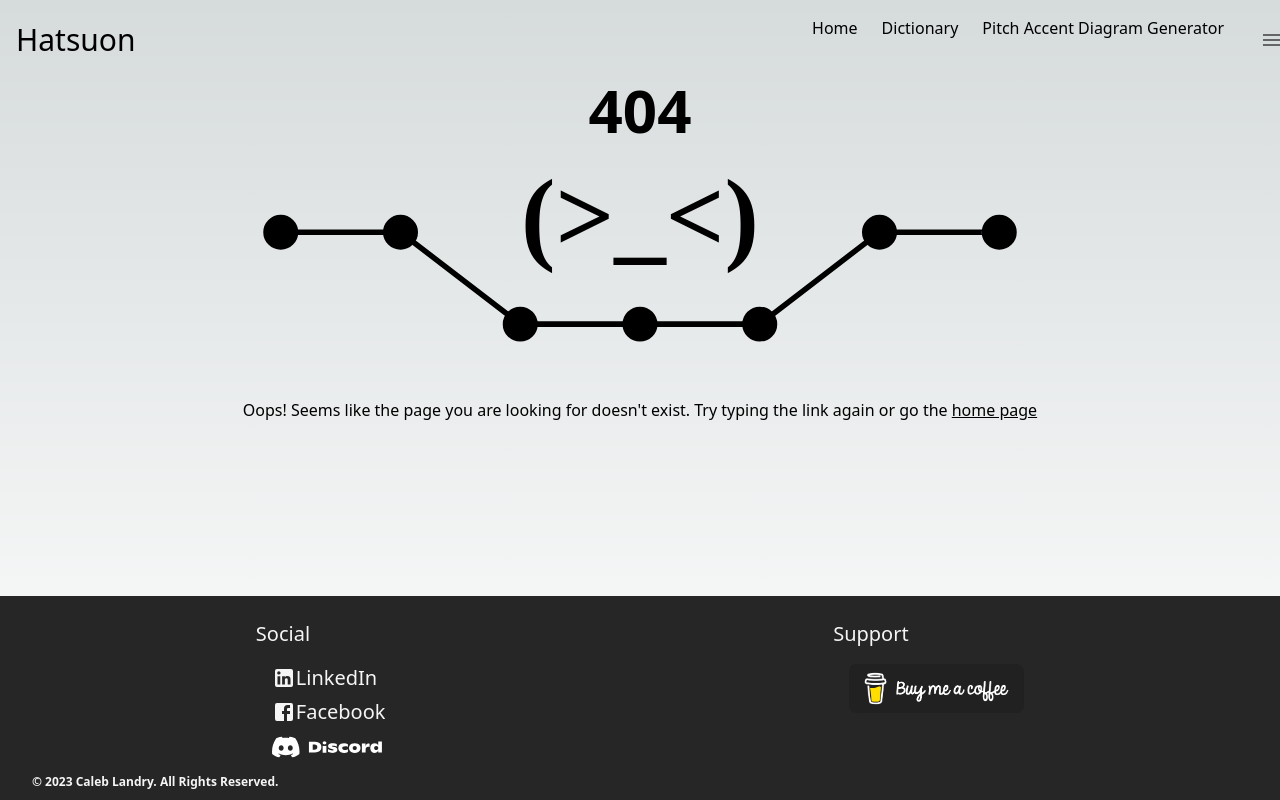
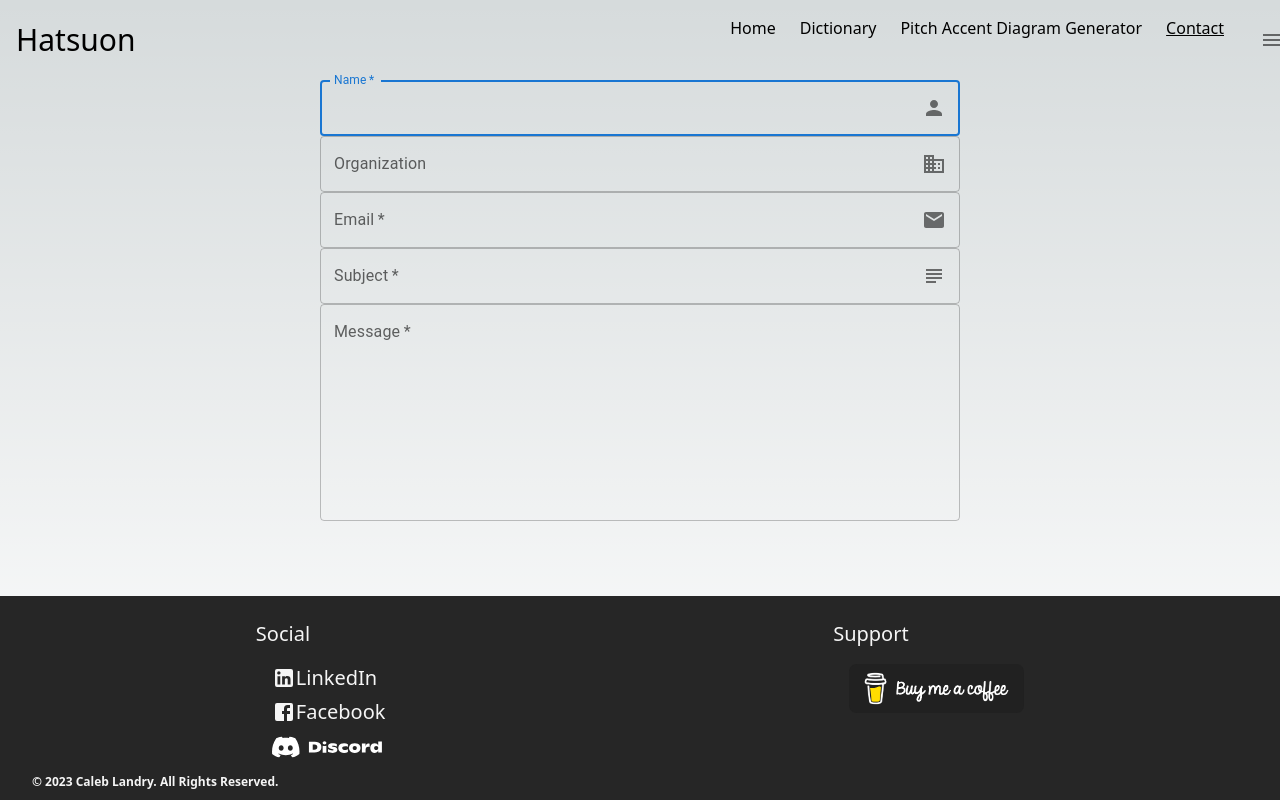
Before and after one commit to Caleblan/hatsuon_dictionary, a Next.js app: page /contact in a window 1280 px wide. Before the commit this address had no page. Built offline with nearby package versions, Linux system fonts and the light colour scheme.

Commit message:
Some random updates

```diff
--- a/components/Dictionary/SearchBar.tsx
+++ b/components/Dictionary/SearchBar.tsx
@@ -43,6 +43,7 @@ export default function DictionaryEntry({query}:input): JSX.Element {
           <OutlinedInput
             id="searchbar"
             value={searchQuery}
+            autoComplete='off'
             autoFocus={true}
             onChange={(event:any) => {
               updateSearchQuery(event.target.value)
@@ -54,7 +55,7 @@ export default function DictionaryEntry({query}:input): JSX.Element {
 
                 <Link href={
                   // Go back to dictionary homepage if nothing entered
-                  query == "" ? {pathname: '/dictionary'}
+                  searchQuery == "" ? {pathname: '/dictionary'}
                   // If new submission, go to first page results
                   : {pathname: '/dictionary/search', query: {query: searchQuery, page: 1}}}>
                   <IconButton
--- a/components/Header/Header.tsx
+++ b/components/Header/Header.tsx
@@ -39,6 +39,12 @@ export default function Header() {
                         <Link href={links.internalLinks.pitchGenerator}>Pitch Accent Diagram Generator</Link>
                     </span>
 
+                    <span className={`lg:visible sm:invisible ${router.asPath == links.internalLinks.contact ? "underline" : ""}`}>
+                        {/* <Link href="/dictionary">Dictionary</Link> */}
+                        <Link href={links.internalLinks.contact}>Contact</Link>
+                    </span>
+
+
                     <IconButton className="px-8 lg:hidden md:visible" size="large" disableRipple={true}>
                         <Menu/>
                     </IconButton>
--- a/links.json
+++ b/links.json
@@ -3,7 +3,8 @@
     {
         "home": "/",
         "dictionary": "/dictionary",
-        "pitchGenerator": "/pitchGenerator"
+        "pitchGenerator": "/pitchGenerator",
+        "contact": "/contact"
     },
     "externalLinks" :
     {
--- a/package.json
+++ b/package.json
@@ -31,6 +31,7 @@
     "react-color": "^2.19.3",
     "react-cookie": "^4.1.1",
     "react-dom": "^18.2.0",
+    "sharp": "^0.32.0",
     "typescript": "4.9.4",
     "wanakana": "^5.1.0"
   },
--- /dev/null
+++ b/pages/api/contactForm.ts
@@ -0,0 +1,19 @@
+export default function handler(req: any, res: any) {
+    // Get data submitted in request's body.
+    const body = req.body
+
+    // Optional logging to see the responses
+    // in the command line where next.js app is running.
+    console.log('body: ', body)
+
+    // Guard clause checks for first and last name,
+    // and returns early if they are not found
+    if (!body.first || !body.last) {
+      // Sends a HTTP bad request error code
+      return res.status(400).json({ data: 'First or last name not found' })
+    }
+
+    // Found the name.
+    // Sends a HTTP success code
+    res.status(200).json({ data: `${body.first} ${body.last}` })
+  }
--- /dev/null
+++ b/pages/contact.tsx
@@ -0,0 +1,122 @@
+// React/MUI
+import React, {useState, useEffect} from "react"
+// import { IconButton, TextField} from '@mui/material';
+import SearchIcon from '@mui/icons-material/Search';
+import LoadingButton from '@mui/lab/LoadingButton';
+// Next.js
+import Link from 'next/link'
+
+import Box from '@mui/material/Box';
+import IconButton from '@mui/material/IconButton';
+import Input from '@mui/material/Input';
+import FilledInput from '@mui/material/FilledInput';
+import OutlinedInput from '@mui/material/OutlinedInput';
+import InputLabel from '@mui/material/InputLabel';
+import InputAdornment from '@mui/material/InputAdornment';
+import FormHelperText from '@mui/material/FormHelperText';
+import FormControl from '@mui/material/FormControl';
+import TextField from '@mui/material/TextField';
+import Visibility from '@mui/icons-material/Visibility';
+import VisibilityOff from '@mui/icons-material/VisibilityOff';
+import Divider from '@mui/material/Divider';
+
+import PersonIcon from '@mui/icons-material/Person';
+import BusinessIcon from '@mui/icons-material/Business';
+import MailIcon from '@mui/icons-material/Mail';
+import SubjectIcon from '@mui/icons-material/Subject';
+
+
+export default function contact(): JSX.Element {
+
+
+      //ONly here so that when back button pressed, the query is also set as the previous one
+    // const [inputs, updateInputs] = useState<object>({});
+
+    return (
+    <main>
+        <form className="w-1/2" action="/api/contactForm" method="post">
+            <FormControl required={true} className="w-full mt-4" variant="outlined">
+            <InputLabel htmlFor="nameInput">Name</InputLabel>
+            <OutlinedInput
+                id="nameInput"
+                autoFocus={true}
+                autoComplete="name"
+                onChange={(event:any) => {}}
+                // type={showPassword ? 'text' : 'password'}
+                endAdornment={
+                <InputAdornment position="end">
+                    <PersonIcon/>
+                </InputAdornment>
+                }
+                label="Name"
+            />
+            </FormControl>
+
+            <FormControl className="w-full mt-4" variant="outlined">
+            <InputLabel htmlFor="organizationInput">Organization</InputLabel>
+            <OutlinedInput
+                id="organizationInput"
+                autoComplete="organization"
+                onChange={(event:any) => {}}
+
+                // type={showPassword ? 'text' : 'password'}
+                endAdornment={
+                <InputAdornment position="end">
+                    <BusinessIcon/>
+                </InputAdornment>
+                }
+                label="Organization"
+            />
+            </FormControl>
+
+
+
+            <FormControl className="w-full mt-4" required={true} variant="outlined">
+            <InputLabel htmlFor="emailInput">Email</InputLabel>
+            <OutlinedInput
+                id="emailInput"
+                autoComplete="email"
+                onChange={(event:any) => {
+
+                }}
+
+                // type={showPassword ? 'text' : 'password'}
+                endAdornment={
+                <InputAdornment position="end">
+                    <MailIcon/>
+                </InputAdornment>
+                }
+                label="Email"
+            />
+            </FormControl>
+
+            <FormControl className="w-full mt-4" required={true} variant="outlined">
+            <InputLabel htmlFor="subjectInput">Subject</InputLabel>
+            <OutlinedInput
+                id="subjectInput"
+                // onChange={(event:any) => {updateInputs((inputs:any) => {...inputs, ...{subject: event.target.value}})}}
+                endAdornment={
+                <InputAdornment position="end">
+                    <SubjectIcon/>
+                </InputAdornment>
+                }
+                label="Subject"
+            />
+            </FormControl>
+
+            <FormControl required={true} className="w-full mt-4" variant="outlined">
+            <InputLabel htmlFor="messageInput">Message</InputLabel>
+            <OutlinedInput
+                id="messageInput"
+                multiline
+                rows={8}
+                onChange={(event:any) => {
+                }}
+                label="Message"
+            />
+            </FormControl>
+
+        </form>
+    </main>
+    )
+}
--- a/pages/dictionary/index.tsx
+++ b/pages/dictionary/index.tsx
@@ -13,7 +13,7 @@ export default function DictionaryHomePage() {
 
       <main>
         <div className="w-3/4">
-          <SearchBar query={null}/>
+          <SearchBar query={''}/>
         </div>
       </main>
     </>
```
Also changed, not shown: 1 other file (tests, documents, lock files or other folders).
